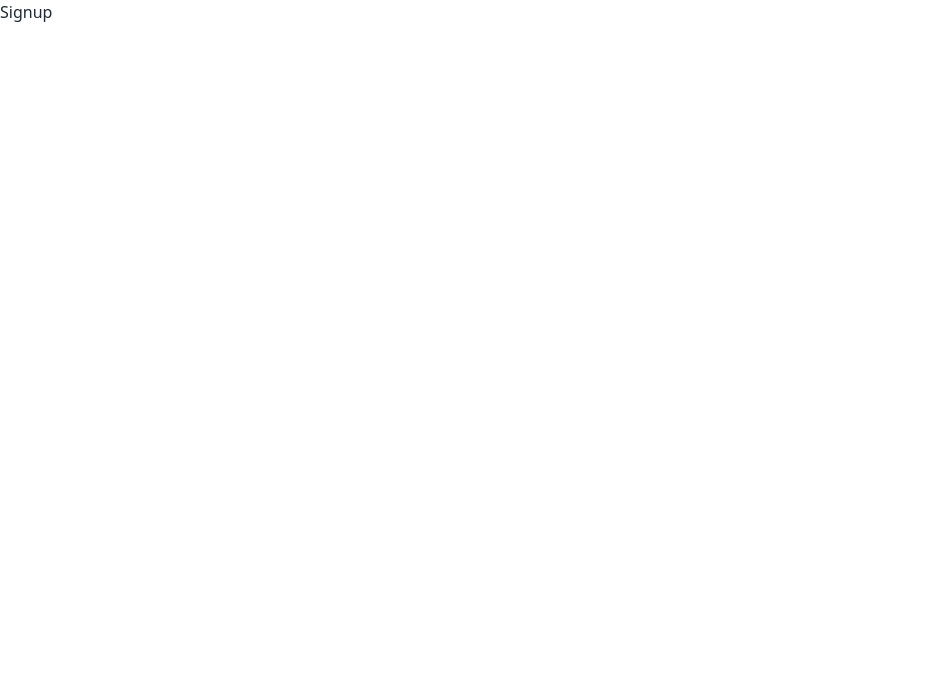
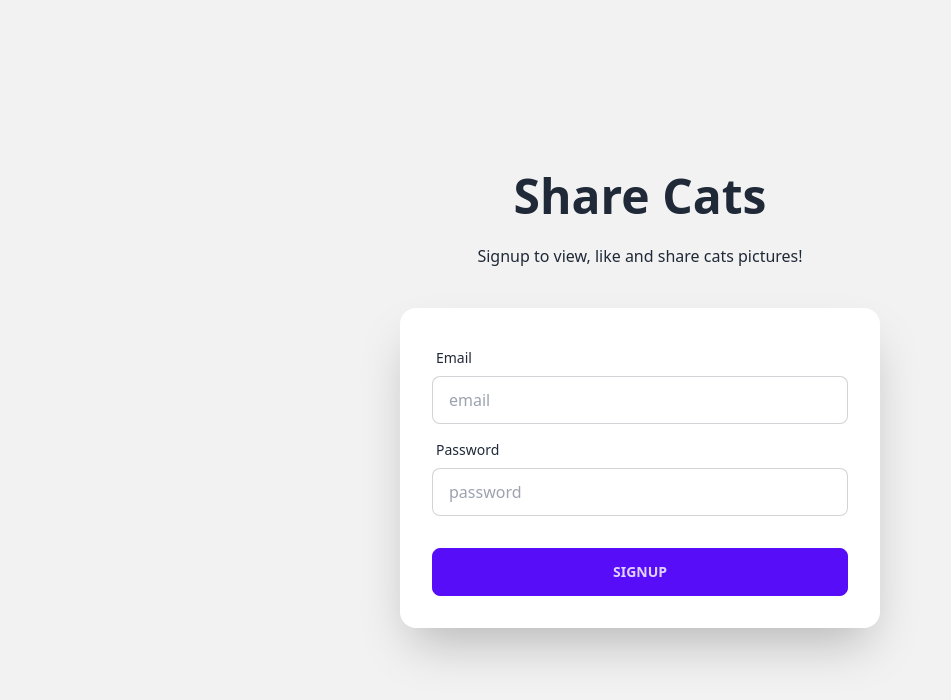
Before and after one commit to Catherine-Ge/Share-Cats-Images, a React (Vite) app: page /signup in a window 1280 px wide. Shown: the top 700 px of the page, without its empty margins (0-951 px from the left). Built offline with nearby package versions, Linux system fonts and the light colour scheme.

Commit message:
Login page

```diff
--- a/src/App.tsx
+++ b/src/App.tsx
@@ -5,7 +5,7 @@ import Signup from "./Signup";
 function App() {
   return (
     <Routes>
-      <Route path="/" element={<Home />} />
+      <Route path="/home" element={<Home />} />
       <Route path="/signup" element={<Signup />} />
     </Routes>
   );
--- a/src/Signup.tsx
+++ b/src/Signup.tsx
@@ -1,5 +1,45 @@
 const Signup = () => {
-  return <div>Signup</div>;
+  return (
+    <form>
+      <div className="hero min-h-screen bg-base-200">
+        <div className="hero-content flex-col">
+          <div className="text-center">
+            <h1 className="text-5xl font-bold">Share Cats</h1>
+            <p className="py-6">
+              Signup to view, like and share cats pictures!
+            </p>
+          </div>
+          <div className="card sm:w-[30rem] shadow-2xl bg-base-100">
+            <div className="card-body">
+              <div className="form-control">
+                <label className="label">
+                  <span className="label-text">Email</span>
+                </label>
+                <input
+                  type="text"
+                  placeholder="email"
+                  className="input input-bordered"
+                />
+              </div>
+              <div className="form-control">
+                <label className="label">
+                  <span className="label-text">Password</span>
+                </label>
+                <input
+                  type="text"
+                  placeholder="password"
+                  className="input input-bordered"
+                />
+              </div>
+              <div className="form-control mt-6">
+                <button className="btn btn-primary">Signup</button>
+              </div>
+            </div>
+          </div>
+        </div>
+      </div>
+    </form>
+  );
 };
 
 export default Signup;
```
